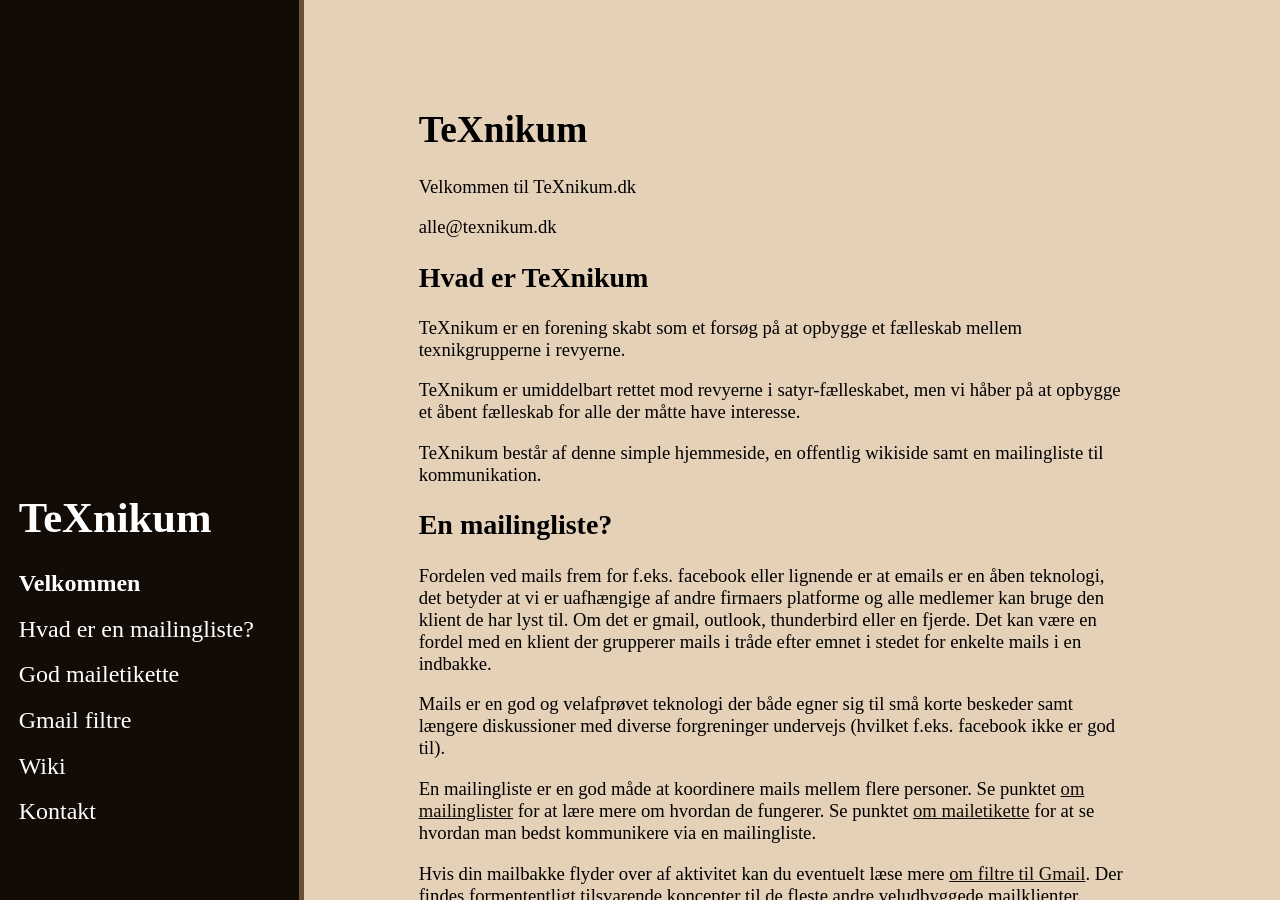
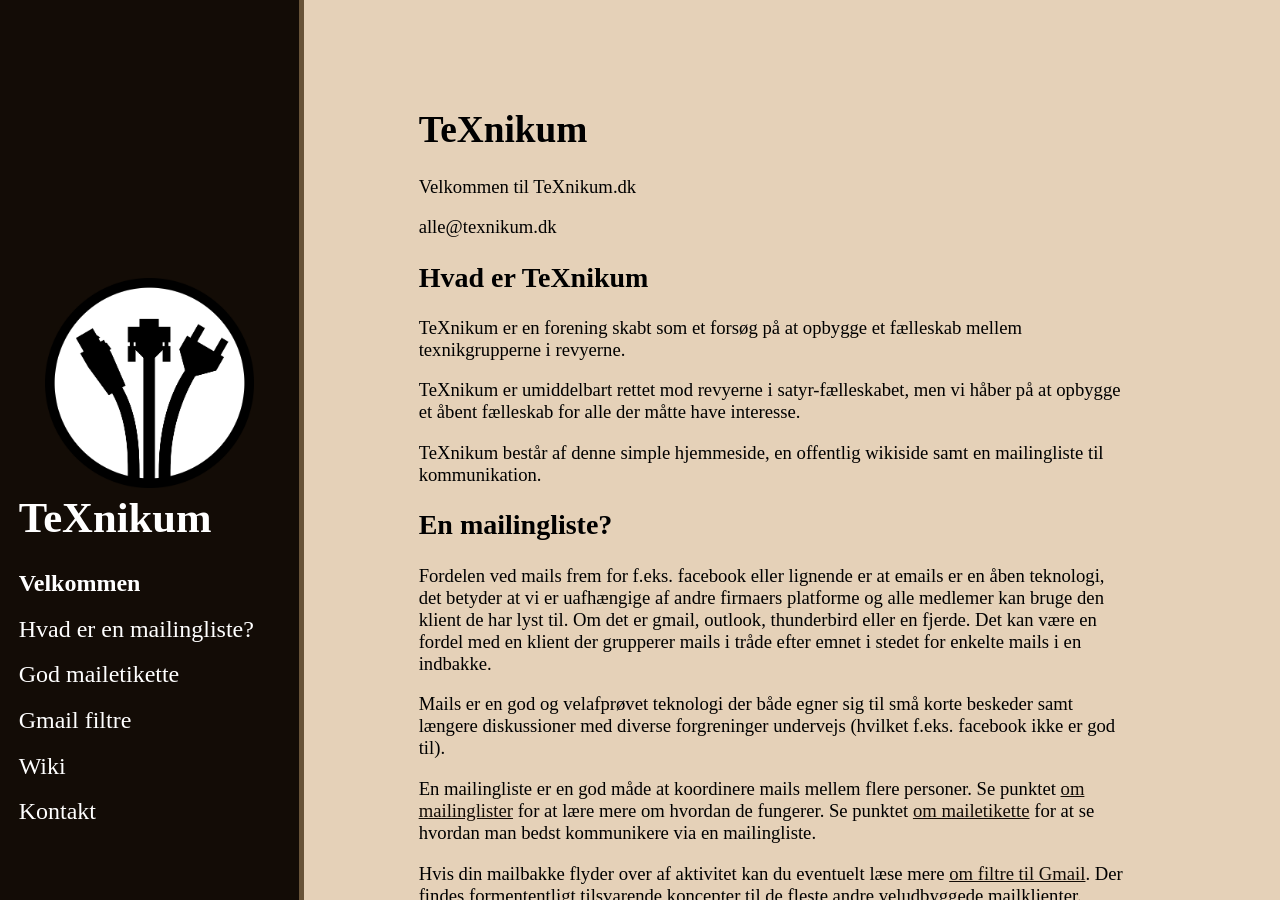
Before and after one commit to TeXnikum/TeXnikum.github.io, a Jekyll site: the page built from index.md, in a window 1280 px wide and 900 px high. Built offline with Jekyll 4.4.1, drawn with Linux system fonts in a browser that asks for light colours.

Commit message:
added a logo

```diff
--- a/_includes/sidebar.html
+++ b/_includes/sidebar.html
@@ -1,5 +1,8 @@
 <div class="sidebar">
   <div class="sidebar-content">
+    <div class="center">
+      <img src="/images/logo.png" class="img">
+    </div>
     <h1>TeXnikum</h1>
 
     <ul class="sidebar-nav">
```
Also changed, not shown: images/logo.png (added).
